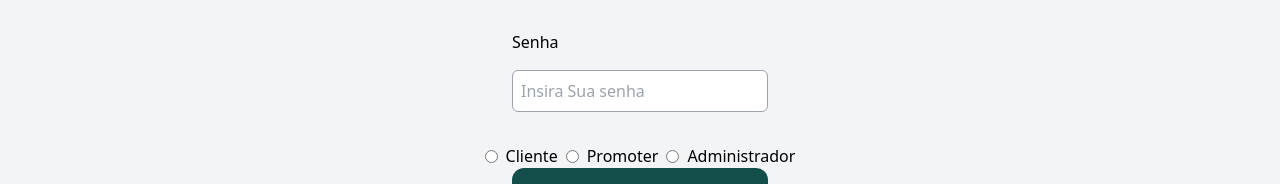
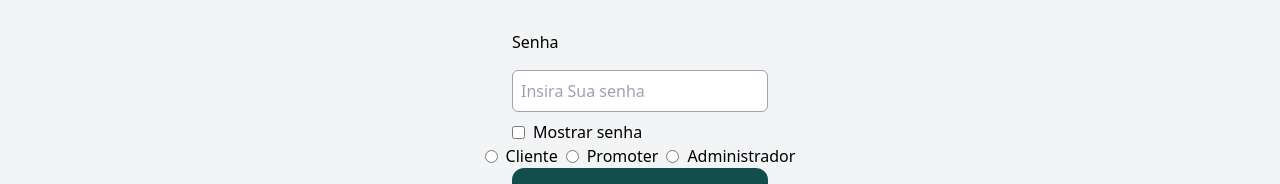
Before and after one commit to Yamazaki-Khaio/Cometa-Ingresso, a Next.js app in the folder ingressoscometa/: page /login in a window 1280 px wide. Shown: the part 334-518 px from the top of the page. Built offline with nearby package versions, Linux system fonts and the light colour scheme.

Commit message:
Opção de mostrar e esconder senha

```diff
--- a/ingressoscometa/src/components/CampoSenha.tsx
+++ b/ingressoscometa/src/components/CampoSenha.tsx
@@ -1,20 +1,39 @@
 import { useState } from "react";
+
 export default function CampoSenha(props: any){
     const [senha, setSenha] = useState('');
+    const [mostrarSenha, setMostrarSenha] = useState(false);
 
     function handleSenhaChange(event: React.ChangeEvent<HTMLInputElement>) {
         setSenha(event.target.value);
-        }
+    }
+
+    function handleMostrarSenhaChange(event: React.ChangeEvent<HTMLInputElement>) {
+        setMostrarSenha(event.target.checked);
+    }
+
     return(
         <div className="flex flex-col gap-4">
             <label htmlFor="senha">Senha</label>
-            <input type="password"
-                name="senha"
-                placeholder="Insira Sua senha"
-                id="senha"
-                className="border w-64 border-gray-400 rounded-md p-2 mb-8"
-                onChange={handleSenhaChange}
+            <div className="relative">
+                <input
+                    type={mostrarSenha ? "text" : "password"} // alterna entre exibir a senha como texto e como um valor oculto
+                    name="senha"
+                    placeholder="Insira Sua senha"
+                    id="senha"
+                    className="border w-64 border-gray-400 rounded-md p-2 mb-2"
+                    onChange={handleSenhaChange}
                 />
+                <label htmlFor="mostrarSenha" className="flex items-center">
+                    <input
+                        type="checkbox"
+                        id="mostrarSenha"
+                        className="mr-2"
+                        onChange={handleMostrarSenhaChange}
+                    />
+                    <span>Mostrar senha</span>
+                </label>
+            </div>
         </div>
     )
 }
```
